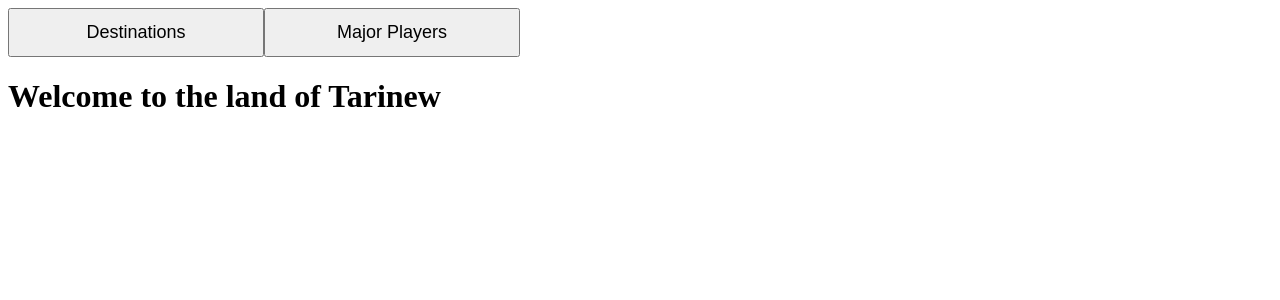
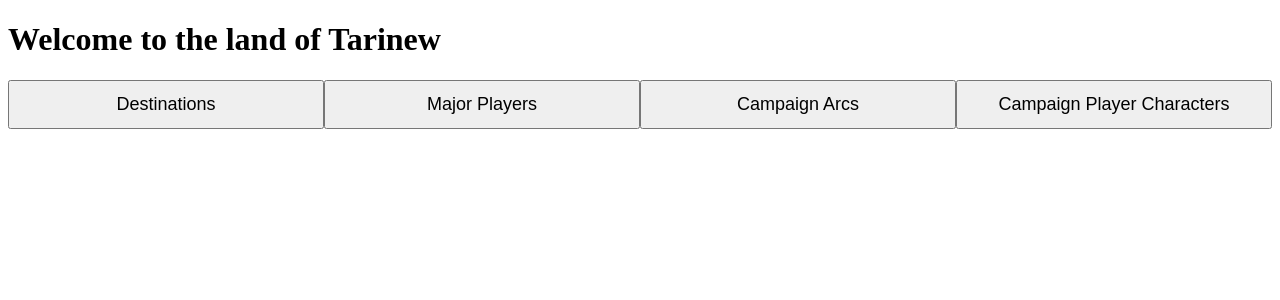
Before and after one commit to cschembor3/Tarinew, a PHP site: page /Homepage.html in a window 1280 px wide. Shown: the top 300 px of the page. Run offline with PHP 8.4, Linux system fonts and the light colour scheme.

```diff
--- a/Destinations/Tarinew/DestinationTarinew.css
+++ b/Destinations/Tarinew/DestinationTarinew.css
@@ -1,5 +1,9 @@
 table, th, td {
-    border: 1px solid black;
+    border: 1px solid #ddd;
     border-collapse: collapse;
     padding: 12px;
 }
+
+a:link {
+    text-decoration: none;
+}
--- a/Homepage.css
+++ b/Homepage.css
@@ -1,32 +1,32 @@
-.placesBtn, .playersBtn {
+.dropdownBtn {
     font-size: 18px;
     color: black;
     padding: 12px;
 }
 
-.placesDropdown, .majorPlayersDropdown {
+.dropdown {
     display: flex;
     flex-direction: column;
-    width: 256px;
+    width: 100%;
 }
 
-.places, .players {
+.dropdownLinks {
     display: none;
     background-color: #e6d4d4;
 }
 
-.places a:hover, .players a:hover {
+.dropdownLinks a:hover {
     background-color: darkgrey;
 }
 
-.places a, .players a {
+.dropdownLinks a {
     display: block;
     padding: 12px 12px;
     color: black;
     text-decoration: none;
 }
 
-.placesDropdown:hover .places, .majorPlayersDropdown:hover .players {
+.dropdown:hover .dropdownLinks {
     display: inline;
 }
 
@@ -34,4 +34,5 @@ nav {
     overflow: hidden;
     display: flex;
     flex-direction: row;
+    width: 100%;
 }
--- a/Homepage.html
+++ b/Homepage.html
@@ -5,24 +5,36 @@
     <link rel="stylesheet" href="Homepage.css"/>
   </head>
   <body>
+      <h1>Welcome to the land of Tarinew</h1>
       <nav>
-        <div class="placesDropdown">
-            <button class="placesBtn">Destinations</button>
-            <div class="places">
+        <div class="dropdown">
+            <button class="dropdownBtn">Destinations</button>
+            <div class="dropdownLinks">
               <a href="./Destinations/Tarinew/DestinationTarinew.html">Tarinew</a>
               <a href="./Destinations/Karserron/DestinationKarserron.html">Karserron</a>
               <a href="./Destinations/Filmontaire/DestinationFilmontaire.html">Filmontaire</a>
               <a href="./Destinations/CoaltonsKeep/DestinationCoatltonsKeep">Coalton's Keep</a>
             </div>
         </div>
-        <div class="majorPlayersDropdown">
-          <button class="playersBtn">Major Players</button>
-            <div class="players">
+        <div class="dropdown">
+          <button class="dropdownBtn">Major Players</button>
+            <div class="dropdownLinks">
               <a href="./MajorPeople/Tarindor.html">Tarindor</a>
               <a href="./MajorPeople/Dromire.html">Dromire</a>
             </div>
         </div>
+        <div class="dropdown">
+          <button class="dropdownBtn">Campaign Arcs</button>
+            <div class="dropdownLinks">
+              <a href="./Arcs/DarimorArc.html">Darimor Arc</a>
+              <a href="./Arcs/ScientistArc.html">The Scientist Arc</a>
+            </div>
+        </div>
+        <div class="dropdown">
+          <button class="dropdownBtn">Campaign Player Characters</button>
+            <div class="dropdownLinks">
+            </div>
+        </div>
       </nav>
-      <h1>Welcome to the land of Tarinew</h1>
   </body>
 </html>
```
Also changed, not shown: CreateCharacter.html (added, +31 -0 lines), Destinations/Tarinew/DestinationTarinew.html (+10 -4 lines), Destinations/Tarinew/NPCs/Wrendle.html (+11 -0 lines), package.json (added, +28 -0 lines), server.js (added, +25 -0 lines), index.js (added), package-lock.json (added), 1 other file.
